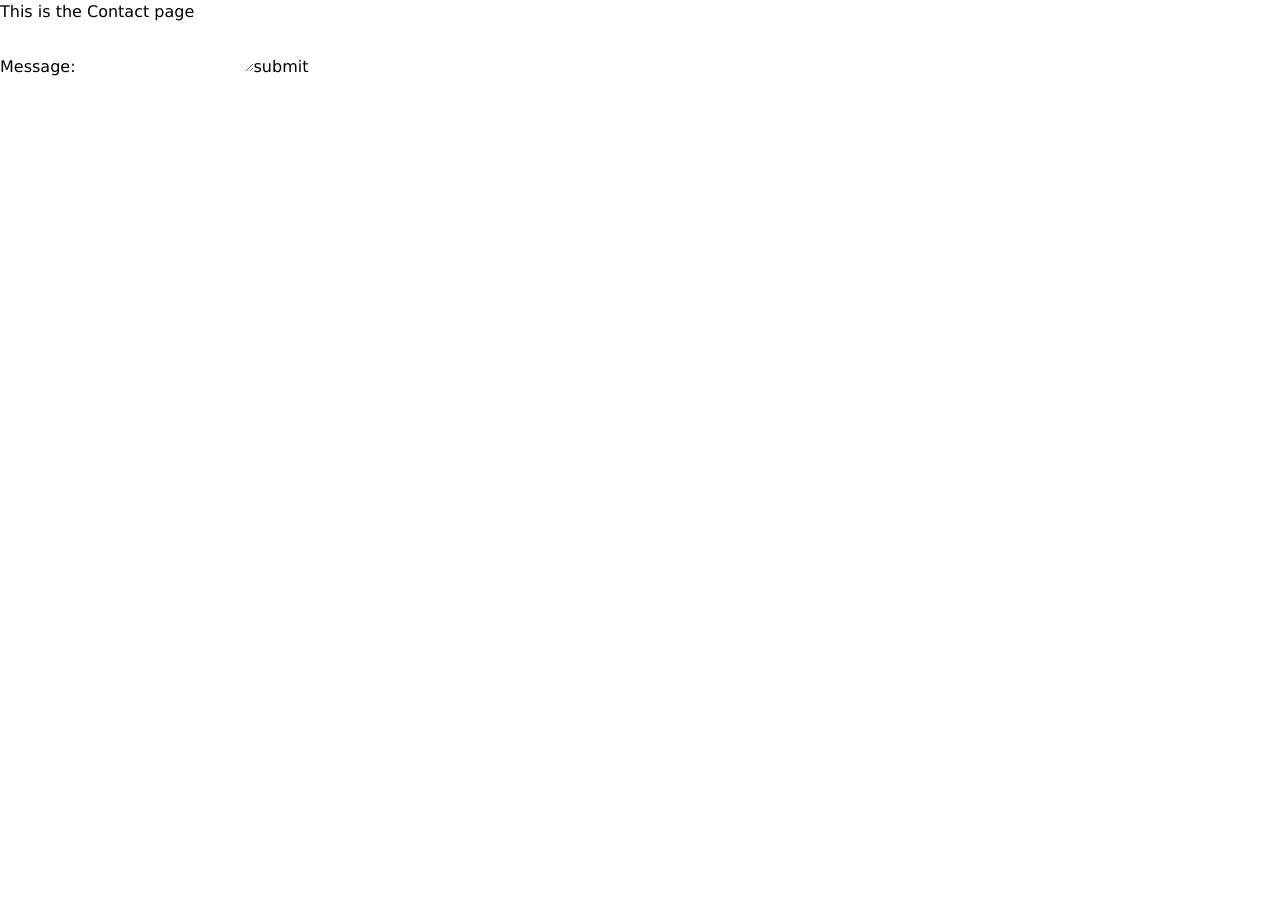
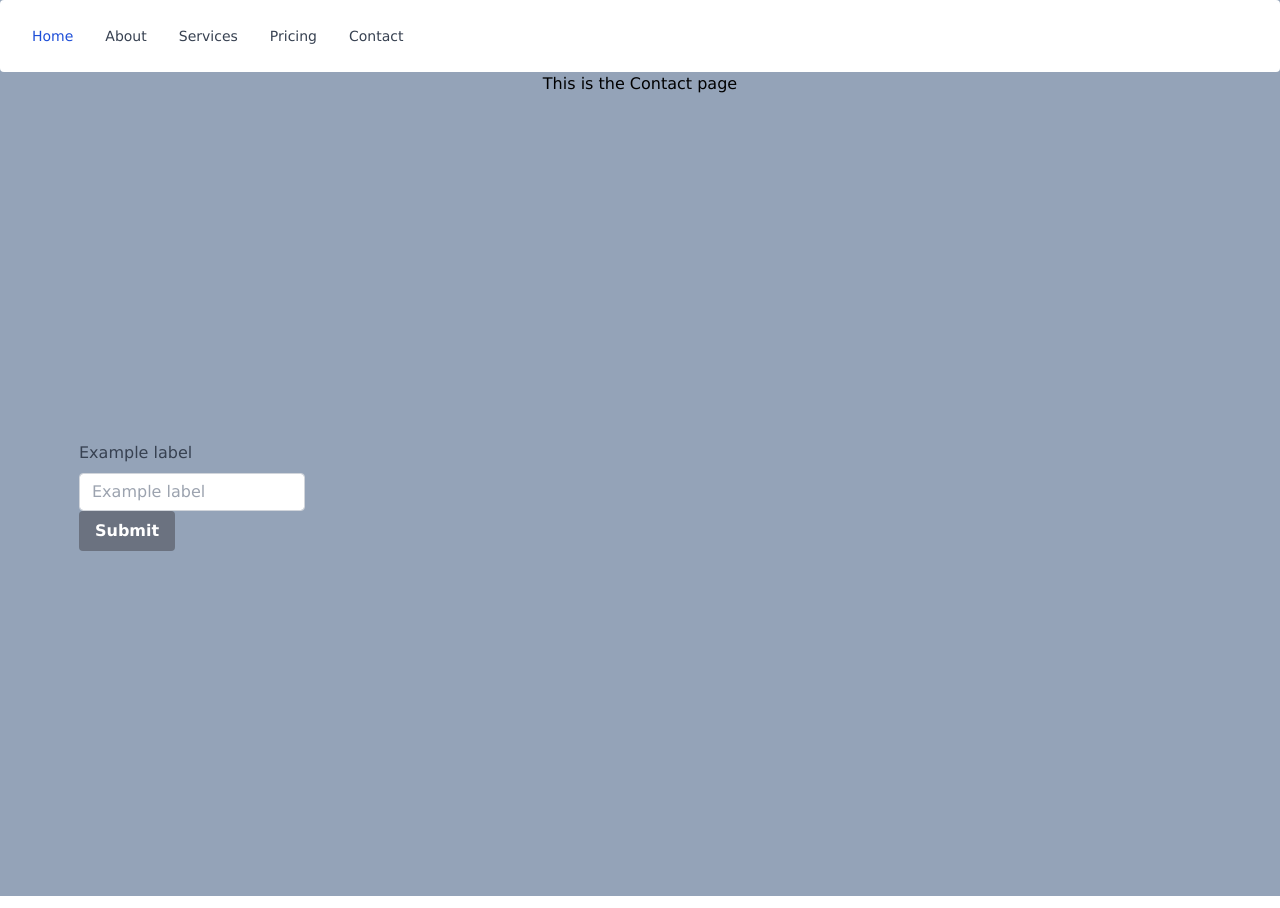
Before and after one commit to kadowning1/reactWeather, a Next.js app: page /contact in a window 1280 px wide. Before the commit the page ends 800 px from the top, so only its background shows below. Built offline with nearby package versions, Linux system fonts and the light colour scheme; no server answers.

Commit message:
added Navbar for more GA work

```diff
--- a/components/Forecast.tsx
+++ b/components/Forecast.tsx
@@ -11,6 +11,7 @@ import SideDrawer from './SideDrawer';
 import Modal from './Modal';
 import Link from 'next/link';
 import { useBattery, useGeolocation, useLocation } from 'react-use';
+import Navbar from './Navbar';
 
 interface WeatherAppProps {
   data: Weather,
@@ -85,6 +86,7 @@ const Forecast = ({ data, userSearch }: WeatherAppProps) => {
 
   return (
     <div className="">
+      <Navbar />
       <Header weather={data} isOpen={isOpen} toggle={toggle} setShowModal={setShowModal} modalTitle={'Current Weather'} />
       Latitude = {state.latitude}
       <LocationSearch onSearch={addLocation} setGeolocation={setGeoLocation} state={state} />
--- /dev/null
+++ b/components/Navbar.tsx
@@ -0,0 +1,49 @@
+import Link from 'next/link'
+import React from 'react'
+
+export default function Navbar() {
+  return (
+
+    <nav className="bg-white border-gray-200 px-2 sm:px-4 py-2.5 rounded dark:bg-gray-900">
+      <div className="container flex flex-wrap justify-between items-center mx-auto">
+        <button data-collapse-toggle="navbar-default" type="button" className="inline-flex items-center p-2 ml-3 text-sm text-gray-500 rounded-lg md:hidden hover:bg-gray-100 focus:outline-none focus:ring-2 focus:ring-gray-200 dark:text-gray-400 dark:hover:bg-gray-700 dark:focus:ring-gray-600" aria-controls="navbar-default" aria-expanded="false">
+          <span className="sr-only">Open main menu</span>
+        </button>
+        <div className="hidden w-full md:block md:w-auto" id="navbar-default">
+          <ul className="flex flex-col p-4 mt-4 bg-gray-50 rounded-lg border border-gray-100 md:flex-row md:space-x-8 md:mt-0 md:text-sm md:font-medium md:border-0 md:bg-white dark:bg-gray-800 md:dark:bg-gray-900 dark:border-gray-700">
+            <Link href='/'>
+              <li>
+                <a href="#" className="block py-2 pr-4 pl-3 text-white bg-blue-700 rounded md:bg-transparent md:text-blue-700 md:p-0 dark:text-white" aria-current="page">Home</a>
+              </li>
+            </Link>
+            <Link href='/about'>
+              <li>
+                <a href="#" className="block py-2 pr-4 pl-3 text-gray-700 rounded hover:bg-gray-100 md:hover:bg-transparent md:border-0 md:hover:text-blue-700 md:p-0 dark:text-gray-400 md:dark:hover:text-white dark:hover:bg-gray-700 dark:hover:text-white md:dark:hover:bg-transparent">About</a>
+              </li>
+
+            </Link>
+            <Link href='/services'>
+              <li>
+                <a href="#" className="block py-2 pr-4 pl-3 text-gray-700 rounded hover:bg-gray-100 md:hover:bg-transparent md:border-0 md:hover:text-blue-700 md:p-0 dark:text-gray-400 md:dark:hover:text-white dark:hover:bg-gray-700 dark:hover:text-white md:dark:hover:bg-transparent">Services</a>
+              </li>
+
+            </Link>
+            <Link href='/pricing'>
+              <li>
+                <a href="#" className="block py-2 pr-4 pl-3 text-gray-700 rounded hover:bg-gray-100 md:hover:bg-transparent md:border-0 md:hover:text-blue-700 md:p-0 dark:text-gray-400 md:dark:hover:text-white dark:hover:bg-gray-700 dark:hover:text-white md:dark:hover:bg-transparent">Pricing</a>
+              </li>
+
+            </Link>
+            <Link href='/contact'>
+
+              <li>
+                <a href="#" className="block py-2 pr-4 pl-3 text-gray-700 rounded hover:bg-gray-100 md:hover:bg-transparent md:border-0 md:hover:text-blue-700 md:p-0 dark:text-gray-400 md:dark:hover:text-white dark:hover:bg-gray-700 dark:hover:text-white md:dark:hover:bg-transparent">Contact</a>
+              </li>
+            </Link>
+          </ul>
+        </div>
+      </div>
+    </nav>
+
+  )
+}
--- a/pages/about.tsx
+++ b/pages/about.tsx
@@ -1,7 +1,11 @@
 import React from 'react'
+import Navbar from '../components/Navbar'
 
 export default function about() {
   return (
-    <div>about</div>
+    <div>
+      <Navbar />
+      <div>about</div>
+    </div>
   )
 }
--- a/pages/contact.tsx
+++ b/pages/contact.tsx
@@ -4,6 +4,7 @@ import { event } from "nextjs-google-analytics";
 
 import * as ga from '../lib/ga'
 import Link from 'next/link';
+import Navbar from '../components/Navbar';
 
 export const Contact = () => {
   const [message, setMessage] = useState("");
@@ -23,21 +24,50 @@ export const Contact = () => {
     setMessage("");
   };
 
-    return (
-      <>
-        <h1>This is the Contact page</h1>
-        <form onSubmit={handleSubmit}>
-          <label>
-            <span>Message:</span>
-            <textarea onChange={handleInput} value={message} />
+  return (
+    <div className='bg-slate-400 dark:bg-slate-200'>
+      <div>
+        <Navbar />
+      </div>
+      <h1 className='text-center'>This is the Contact page</h1>
+      <div className='flex flex-col items-center justify-center h-screen mb-3 xl:w-96'>
+        <form onSubmit={handleSubmit} className=''>
+          <label htmlFor="exampleFormControlInput1" className="form-label inline-block mb-2 text-gray-700"
+          >Example label
           </label>
+          <input
+            type="text"
+            onChange={handleInput} value={message}
+            className="
+        form-control
+        block
+        w-full
+        px-3
+        py-1.5
+        text-base
+        font-normal
+        text-gray-700
+        bg-white bg-clip-padding
+        border border-solid border-gray-300
+        rounded
+        transition
+        ease-in-out
+        m-0
+        focus:text-gray-700 focus:bg-white focus:border-blue-600 focus:outline-none
+      "
+            id="exampleFormControlInput1"
+            placeholder="Example label"
+          />
+
           <Link href={'/'}>
-            <button type="submit">submit</button>
+            <button type="submit" className="  bg-gray-500 hover:bg-gray-700 text-white font-bold py-2 px-4 rounded" onClick={handleSubmit} >
+              Submit
+            </button>
           </Link>
-
         </form>
-      </>
-    );
+      </div>
+    </div>
+  );
 }
 
 export default Contact;
--- /dev/null
+++ b/pages/pricing.tsx
@@ -0,0 +1,17 @@
+import React from 'react'
+import Navbar from '../components/Navbar'
+
+export default function pricing() {
+  return (
+    <div>
+      <div>
+        <Navbar />
+      </div>
+      <div>
+        <div className='text-2xl pb-2'>Pricing
+        </div>
+      </div>
+
+    </div>
+  )
+}
--- /dev/null
+++ b/pages/services.tsx
@@ -0,0 +1,62 @@
+import React from 'react'
+import Navbar from '../components/Navbar'
+import { useState } from 'react';
+import { event } from 'nextjs-google-analytics';
+import Link from 'next/link';
+
+export const Services = () => {
+  const [userName, setUserName] = useState("");
+  const [userPassword, setUserPassword] = useState("");
+
+  const handleSubmit = (e: { preventDefault: () => void; }) => {
+    e.preventDefault();
+
+    event("submit_form", {
+      category: "Services",
+      label: userName,
+    });
+
+    setUserName("");
+    setUserPassword("");
+  };
+  return (
+    <div>
+      <div>
+        <Navbar />
+      </div>
+      <div>
+        <div className='text-2xl pb-2'>Services
+        </div>
+        <div className="w-full max-w-xs">
+          <form className="bg-white shadow-md rounded px-8 pt-6 pb-8 mb-4" onSubmit={handleSubmit}>
+            <div className="mb-4">
+              <label className="block text-gray-700 text-sm font-bold mb-2" htmlFor="username">
+                Username
+              </label>
+              <input onChange={(e) => setUserName(e.target.value)} value={userName} className="shadow appearance-none border border-gray-500 rounded w-full py-2 px-3 text-gray-700 leading-tight focus:outline-none focus:shadow-outline" id="username" type="text" placeholder="Username" />
+            </div>
+            <div className="mb-6">
+              <label className="block text-gray-700 text-sm font-bold mb-2" htmlFor="password">
+                Password
+              </label>
+              <input onChange={(e) => setUserPassword(e.target.value)} value={userPassword} className="shadow appearance-none border border-gray-500 rounded w-full py-2 px-3 text-gray-700 mb-3 leading-tight focus:outline-none focus:shadow-outline" id="password" type="password" />
+            </div>
+            <Link href='/'>
+              <div className="flex items-center justify-between">
+                <button className="bg-blue-500 hover:bg-blue-700 text-white font-bold py-2 px-4 rounded focus:outline-none focus:shadow-outline" type="button">
+                  Sign In
+                </button>
+                <a className="inline-block align-baseline font-bold text-sm text-blue-500 hover:text-blue-800" href="#">
+                  Forgot Password?
+                </a>
+              </div>
+            </Link>
+          </form>
+        </div>
+      </div>
+
+    </div>
+  )
+}
+
+export default Services;
```
Also changed, not shown: pages/index.tsx (+2 -6 lines).
